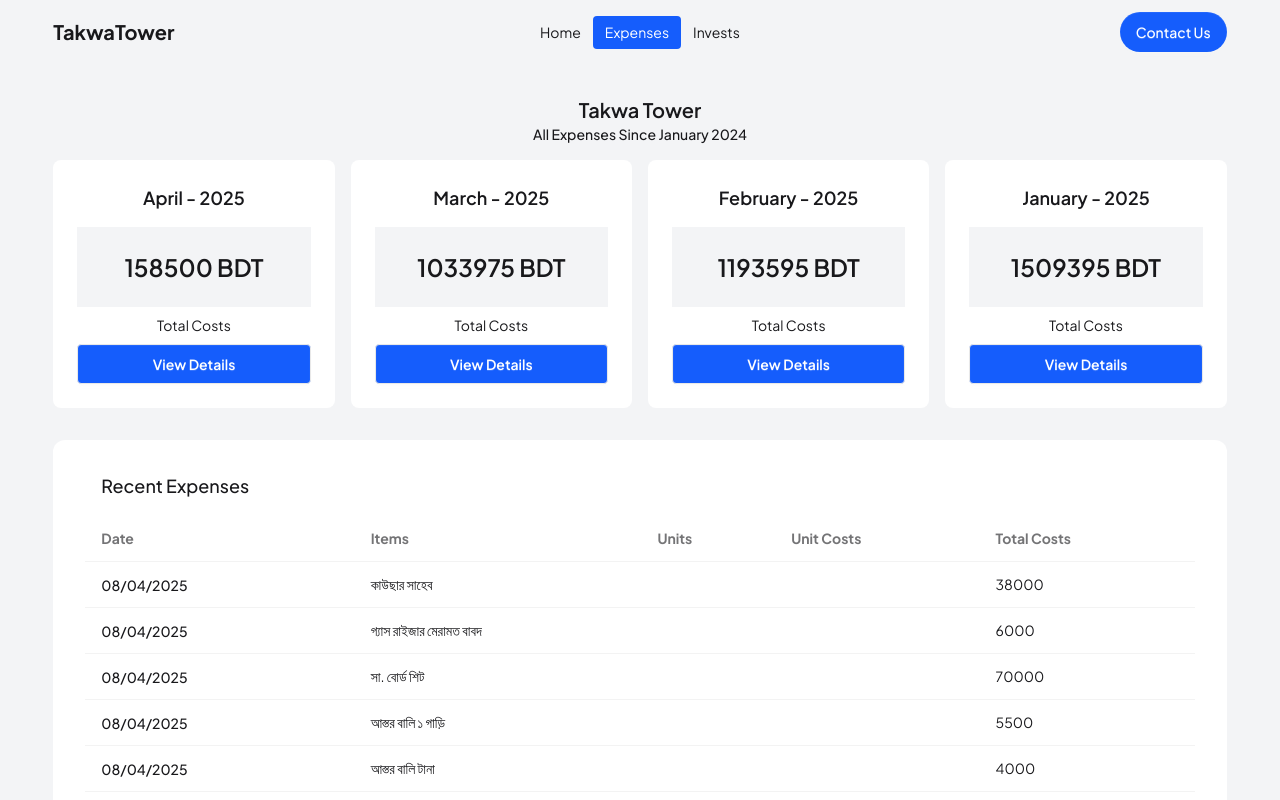
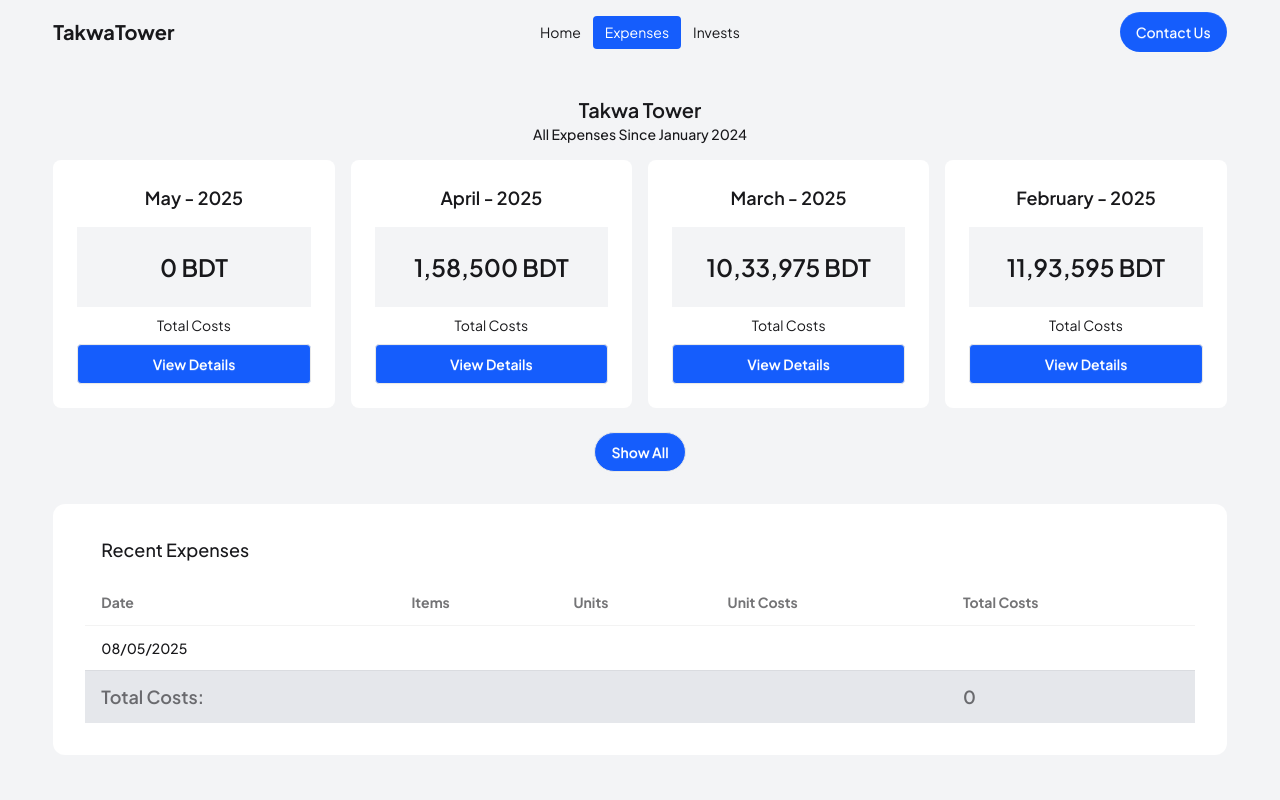
Before and after one commit to hamadismail/takwa-tower, a React (Vite) app: page /expenses in a window 1280 px wide. Shown: the top 800 px of the page. Built offline with nearby package versions, Linux system fonts and the light colour scheme.

Commit message:
added new intvests and format data toLocaleString() method with the 'en-IN' locale

```diff
--- a/public/costs.json
+++ b/public/costs.json
@@ -1,4 +1,19 @@
 [
+  {
+    "id": 525,
+    "month": "May",
+    "year": 2025,
+    "costs": [
+      {
+        "id": 85,
+        "date": "08/05/2025",
+        "item": null,
+        "unit": null,
+        "unit_cost": null,
+        "total_cost": null
+      }
+    ]
+  },
   {
     "id": 1,
     "month": "April",
--- a/public/invests.json
+++ b/public/invests.json
@@ -1,4 +1,16 @@
 [
+  {
+    "id": 7525,
+    "date": "07/05/2025",
+    "amount": 250000,
+    "sources": "মজিবুল হক"
+  },
+  {
+    "id": 6525,
+    "date": "06/05/2025",
+    "amount": 250000,
+    "sources": "মজিবুল হক"
+  },
   {
     "id": 1,
     "date": "07/01/2025",
--- a/src/components/DailyExpenses.jsx
+++ b/src/components/DailyExpenses.jsx
@@ -1,13 +1,17 @@
-import React from 'react';
+import React from "react";
 
 const DailyExpenses = ({ rec }) => {
+  const formatAmount = (amount) => {
+    return amount.toLocaleString("en-IN");
+  };
+
   return (
     <tr>
-      <td className="font-medium text-sm">{rec.date}</td>
-      <td>{rec.item}</td>
+      <td className="font-medium text-sm">{rec?.date}</td>
+      <td>{rec?.item}</td>
       <td className="max-md:hidden">{rec?.unit}</td>
       <td className="max-md:hidden">{rec?.unit_cost}</td>
-      <td>{rec.total_cost}</td>
+      <td>{rec.total_cost && formatAmount(rec?.total_cost)}</td>
     </tr>
   );
 };
--- a/src/components/DailyInvests.jsx
+++ b/src/components/DailyInvests.jsx
@@ -1,11 +1,14 @@
-import React from 'react';
+import React from "react";
 
 const DailyInvests = ({ invest }) => {
+  const formatAmount = (amount) => {
+    return amount.toLocaleString("en-IN");
+  };
   return (
     <tr>
       <td className="font-medium text-sm">{invest.date}</td>
       <td>{invest.sources}</td>
-      <td>{invest.amount}</td>
+      <td>{formatAmount(invest.amount)}</td>
     </tr>
   );
 };
--- a/src/components/ExpenseCard.jsx
+++ b/src/components/ExpenseCard.jsx
@@ -1,10 +1,15 @@
-import React from 'react';
-import { useNavigate } from 'react-router';
+import React from "react";
+import { useNavigate } from "react-router";
 
 const ExpenseCard = ({ expense }) => {
   const monthlyCost = expense.costs.reduce((acc, exp) => {
     return (acc += exp.total_cost);
   }, 0);
+
+  const formatAmount = (amount) => {
+    return amount.toLocaleString("en-IN");
+  };
+
   const navigate = useNavigate();
   return (
     <div className="card bg-white">
@@ -13,7 +18,7 @@ const ExpenseCard = ({ expense }) => {
           {expense.month} - {expense.year}
         </h2>
         <p className="bg-gray-100 p-6 w-full text-2xl font-semibold">
-          {monthlyCost} BDT
+          {formatAmount(monthlyCost)} BDT
         </p>
         <p>Total Costs</p>
 
--- a/src/components/ExpensesContainer.jsx
+++ b/src/components/ExpensesContainer.jsx
@@ -1,12 +1,44 @@
-import React from 'react';
-import ExpenseCard from './ExpenseCard';
+import React from "react";
+import ExpenseCard from "./ExpenseCard";
+import { useState } from "react";
+import { useEffect } from "react";
 
 const ExpensesContainer = ({ expenses }) => {
+  const [showAll, setShowAll] = useState(false);
+  const [month, setMonth] = useState([]);
+
+  useEffect(() => {
+    if (expenses.length > 4) {
+      if (showAll) {
+        setMonth(expenses);
+      } else {
+        setMonth(expenses.slice(0, 4));
+      }
+    } else {
+      setMonth(expenses);
+    }
+  }, [showAll, expenses]);
+
   return (
-    <div className="grid grid-cols-1 md:grid-cols-2 lg:grid-cols-4 gap-4 mt-4">
-      {expenses.map(expense => (
-        <ExpenseCard key={expense.id} expense={expense} />
-      ))}
+    <div>
+      <div className="grid grid-cols-1 md:grid-cols-2 lg:grid-cols-4 gap-4 mt-4">
+        {month.map((expense) => (
+          <ExpenseCard key={expense.id} expense={expense} />
+        ))}
+      </div>
+      <div className="flex justify-center mt-6">
+        {expenses.length > 4 && (
+          <button
+            className="btn bg-blue-600 text-white rounded-full"
+            onClick={() => {
+              setShowAll((prev) => !prev);
+              showAll && window.scrollTo({ top: 0, behavior: "smooth" });
+            }}
+          >
+            {showAll ? "Show Less" : "Show All"}
+          </button>
+        )}
+      </div>
     </div>
   );
 };
--- a/src/components/Finance.jsx
+++ b/src/components/Finance.jsx
@@ -1,5 +1,5 @@
-import React from 'react';
-import { useNavigate } from 'react-router';
+import React from "react";
+import { useNavigate } from "react-router";
 
 const Finance = () => {
   const navigate = useNavigate();
@@ -13,13 +13,13 @@ const Finance = () => {
             Total Investment
           </h1>
           <p className="mt-4 text-2xl text-center text-green-600 font-medium p-8 bg-green-100 rounded-2xl">
-            38,60,000 BDT
+            43,60,000 BDT
           </p>
           <p className="text-sm mt-1 text-center">Since January 2025</p>
 
           <button
             onClick={() => {
-              navigate('/invests');
+              navigate("/invests");
               window.scrollTo(0, 0);
             }}
             className="mt-4 cursor-pointer bg-green-600 text-white w-full font-semibold p-2 rounded-full"
@@ -35,7 +35,7 @@ const Finance = () => {
           <p className="text-sm mt-1 text-center">Since January 2025</p>
           <button
             onClick={() => {
-              navigate('/expenses');
+              navigate("/expenses");
               window.scrollTo(0, 0);
             }}
             className="mt-4 cursor-pointer bg-red-600 text-white w-full font-semibold p-2 rounded-full"
--- a/src/components/RecentExpenses.jsx
+++ b/src/components/RecentExpenses.jsx
@@ -1,11 +1,15 @@
-import React from 'react';
-import DailyExpenses from './DailyExpenses';
+import React from "react";
+import DailyExpenses from "./DailyExpenses";
 
 const RecentExpenses = ({ expenses }) => {
   const recentExpences = expenses[0].costs;
   const totalCost = recentExpences.reduce((acc, exp) => {
     return (acc += exp.total_cost);
   }, 0);
+
+  const formatAmount = (amount) => {
+    return amount.toLocaleString("en-IN");
+  };
 
   return (
     <div className="mt-8 bg-white py-4 lg:p-8 rounded-xl">
@@ -25,7 +29,7 @@ const RecentExpenses = ({ expenses }) => {
           </thead>
           <tbody>
             {/* row 1 */}
-            {recentExpences.map(rec => (
+            {recentExpences.map((rec) => (
               <DailyExpenses key={rec.id} rec={rec} />
             ))}
           </tbody>
@@ -36,7 +40,7 @@ const RecentExpenses = ({ expenses }) => {
               <td className="max-md:hidden"></td>
               <td className="max-md:hidden"></td>
               <td className="max-md:hidden"></td>
-              <td>{totalCost}</td>
+              <td>{formatAmount(totalCost)}</td>
             </tr>
           </tfoot>
         </table>
--- a/src/pages/Investment.jsx
+++ b/src/pages/Investment.jsx
@@ -1,6 +1,6 @@
-import React, { useEffect, useState } from 'react';
-import { useLoaderData, useNavigate } from 'react-router';
-import DailyInvests from '../components/DailyInvests';
+import React, { useEffect, useState } from "react";
+import { useLoaderData, useNavigate } from "react-router";
+import DailyInvests from "../components/DailyInvests";
 
 const Investment = () => {
   const invests = useLoaderData();
@@ -9,8 +9,12 @@ const Investment = () => {
   const [investment, setInvestment] = useState([]);
   const totalInvest = invests.reduce(
     (acc, invest) => (acc += invest.amount),
-    0
+    0,
   );
+
+  const formatAmount = (amount) => {
+    return amount.toLocaleString("en-IN");
+  };
 
   useEffect(() => {
     if (invests.length > 20) {
@@ -53,7 +57,7 @@ const Investment = () => {
           </thead>
           <tbody>
             {/* row 1 */}
-            {investment.map(invest => (
+            {investment.map((invest) => (
               <DailyInvests key={invest.id} invest={invest} />
             ))}
           </tbody>
@@ -66,12 +70,12 @@ const Investment = () => {
                   <button
                     className="btn bg-blue-600 text-white rounded-full"
                     onClick={() => {
-                      setShowAll(prev => !prev);
+                      setShowAll((prev) => !prev);
                       showAll &&
-                        window.scrollTo({ top: 0, behavior: 'smooth' });
+                        window.scrollTo({ top: 0, behavior: "smooth" });
                     }}
                   >
-                    {showAll ? 'Show Less' : 'Show All'}
+                    {showAll ? "Show Less" : "Show All"}
                   </button>
                 )}
               </td>
@@ -79,7 +83,7 @@ const Investment = () => {
             <tr className="font-semibold text-lg bg-gray-200">
               <td>Total Invests:</td>
               <td></td>
-              <td>{totalInvest}</td>
+              <td>{formatAmount(totalInvest)}</td>
             </tr>
           </tfoot>
         </table>
--- a/src/pages/MonthlyExpenses.jsx
+++ b/src/pages/MonthlyExpenses.jsx
@@ -1,15 +1,19 @@
-import React, { useEffect, useState } from 'react';
-import DailyExpenses from '../components/DailyExpenses';
-import { useLoaderData, useNavigate, useParams } from 'react-router';
+import React, { useEffect, useState } from "react";
+import DailyExpenses from "../components/DailyExpenses";
+import { useLoaderData, useNavigate, useParams } from "react-router";
 
 const MonthlyExpenses = () => {
   const expenses = useLoaderData();
   const { monthId } = useParams();
-  const monthData = expenses.find(exp => exp.id === parseInt(monthId));
+  const monthData = expenses.find((exp) => exp.id === parseInt(monthId));
   const dailyExpenses = monthData.costs;
   const monthlyCost = monthData.costs.reduce((acc, exp) => {
     return (acc += exp.total_cost);
   }, 0);
+
+  const formatAmount = (amount) => {
+    return amount.toLocaleString("en-IN");
+  };
 
   const navigate = useNavigate();
   const [showAll, setShowAll] = useState(false);
@@ -60,7 +64,7 @@ const MonthlyExpenses = () => {
           </thead>
           <tbody>
             {/* row 1 */}
-            {costs.map(rec => (
+            {costs.map((rec) => (
               <DailyExpenses key={rec.id} rec={rec} />
             ))}
           </tbody>
@@ -74,12 +78,12 @@ const MonthlyExpenses = () => {
                   <button
                     className="btn bg-blue-600 text-white rounded-full"
                     onClick={() => {
-                      setShowAll(prev => !prev);
+                      setShowAll((prev) => !prev);
                       showAll &&
-                        window.scrollTo({ top: 0, behavior: 'smooth' });
+                        window.scrollTo({ top: 0, behavior: "smooth" });
                     }}
                   >
-                    {showAll ? 'Show Less' : 'Show All'}
+                    {showAll ? "Show Less" : "Show All"}
                   </button>
                 )}
               </td>
@@ -91,7 +95,7 @@ const MonthlyExpenses = () => {
               <td className="max-md:hidden"></td>
               <td className="max-md:hidden"></td>
               <td className="max-md:hidden"></td>
-              <td>{monthlyCost}</td>
+              <td>{formatAmount(monthlyCost)}</td>
             </tr>
           </tfoot>
         </table>
```
